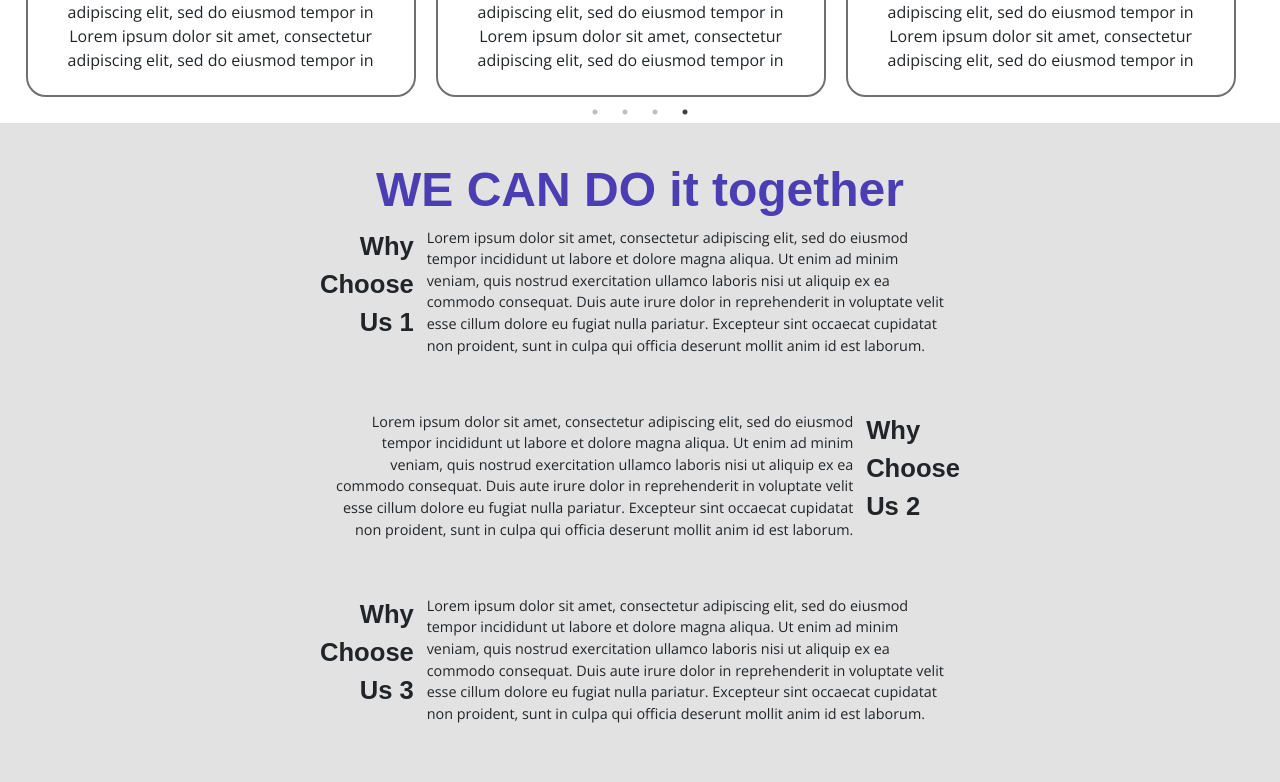
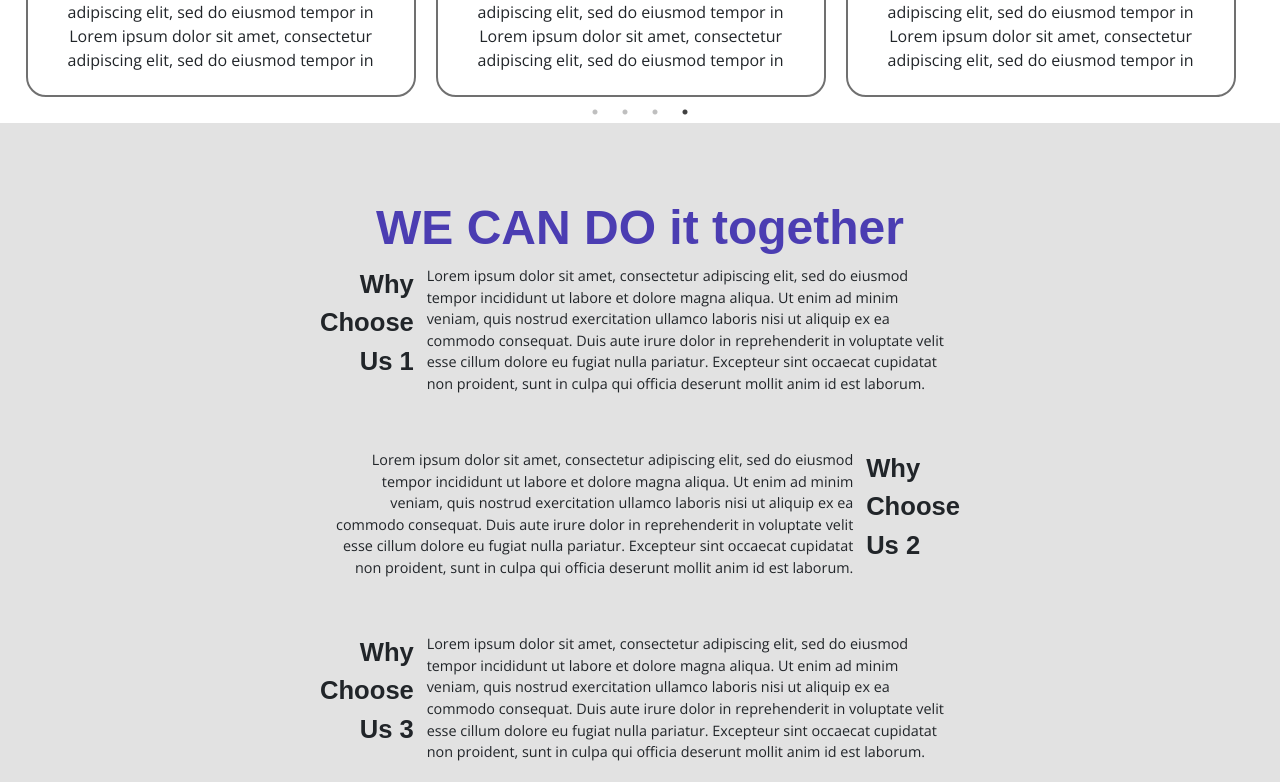
Before and after one commit to baayesh/TechMe, a React (Create React App) app: page / in a window 1280 px wide. Shown: the part 1180-1962 px from the top of the page. Built offline with nearby package versions, Linux system fonts and the light colour scheme; a web font is replaced by a local one.

Commit message:
Increase spacing in why choose us section

```diff
--- a/src/pages/Home/WhyChooseUs/WhyChooseUs.css
+++ b/src/pages/Home/WhyChooseUs/WhyChooseUs.css
@@ -1,6 +1,10 @@
+.hm-why-choose-contentdiv{
+
+}
 .hm-why-choose-mdiv{
     background-color: rgba(112,112, 112, 0.2);
     margin-top: 2%;
+    padding-top: 3%;
 }
 
 .hm-why-choose-titlediv{
```
